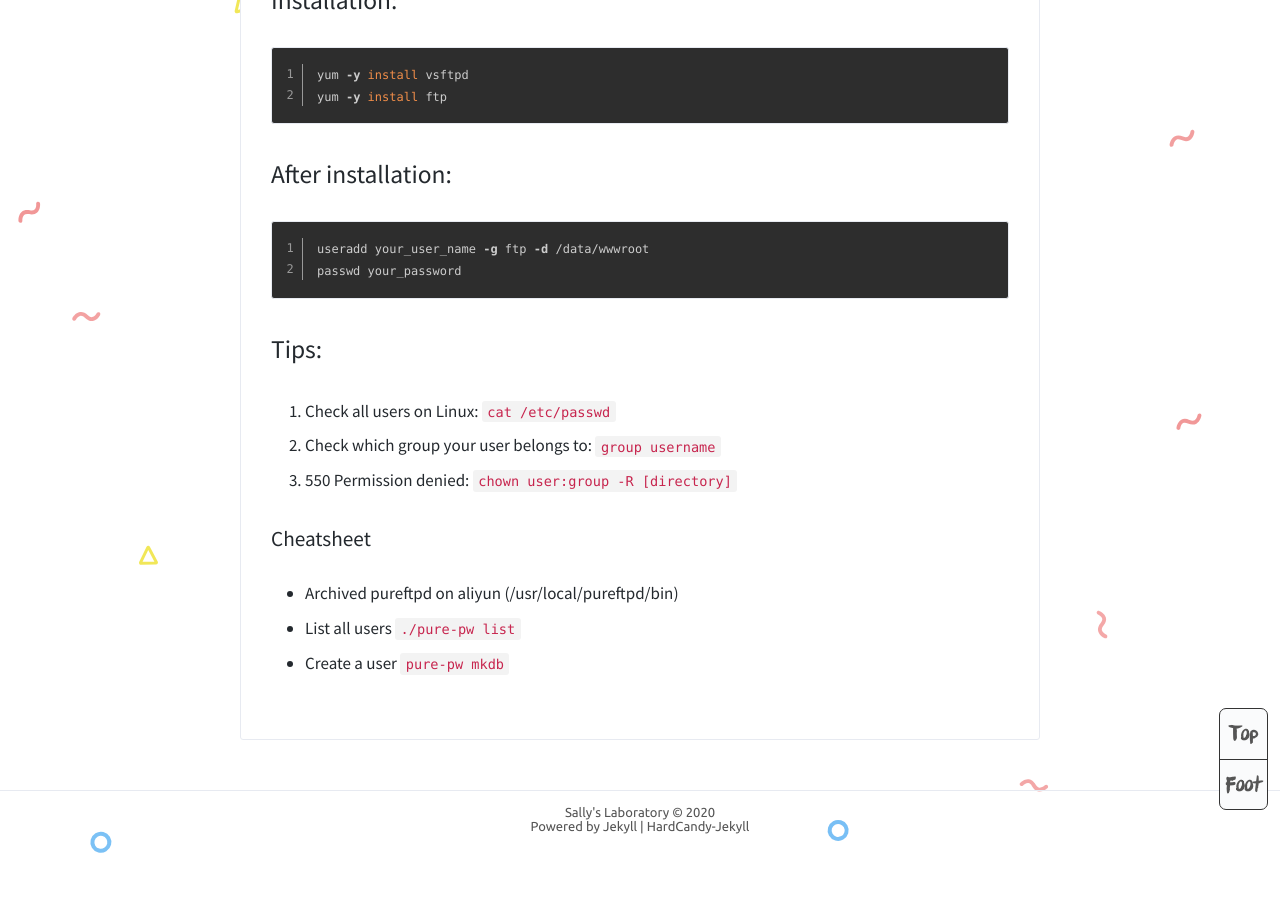
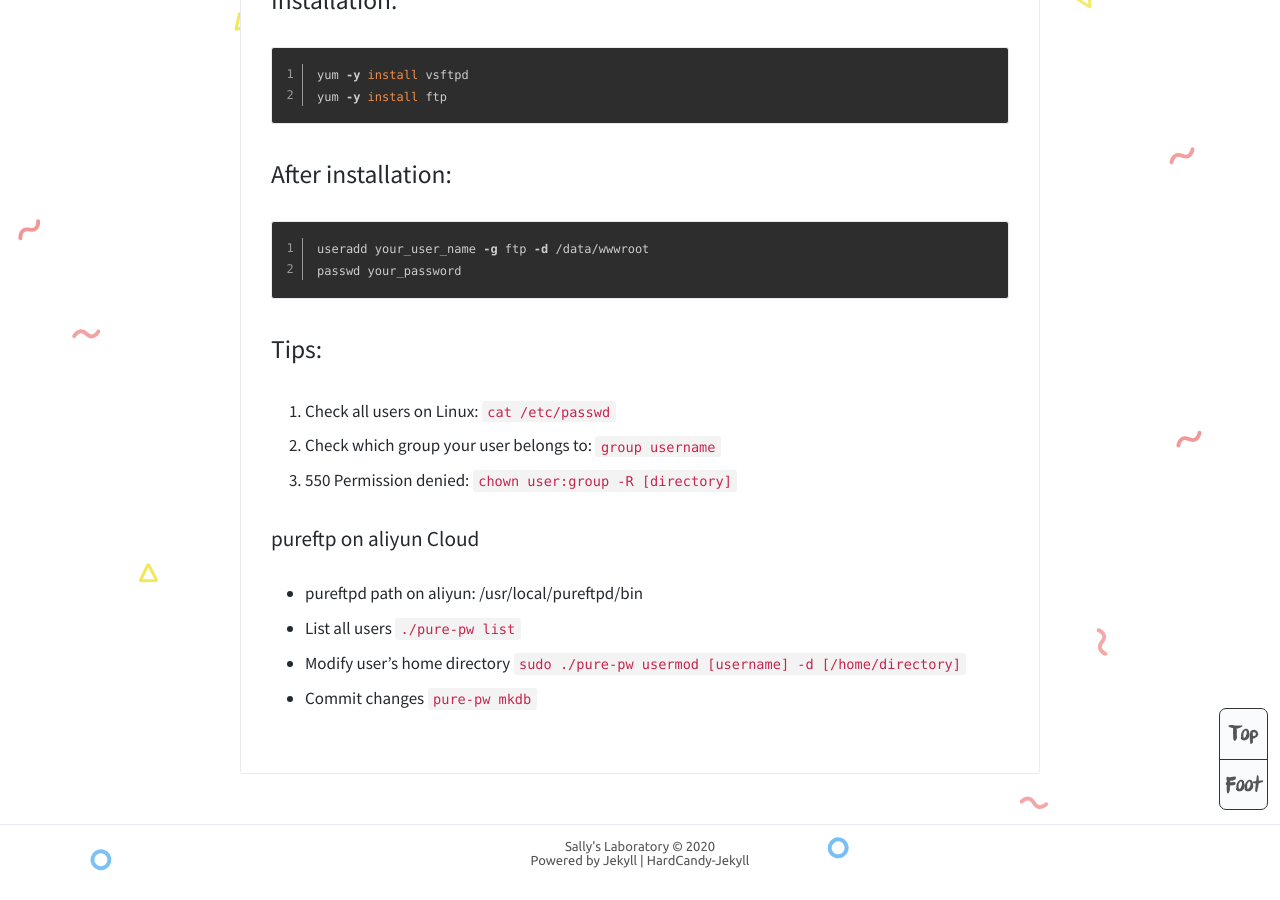
Before and after one commit to sally4388you/sally4388you.github.io, a Jekyll site: the page built from _posts/2018-06-04-qCloud-ftp.md, in a window 1280 px wide and 900 px high, scrolled down 742 px. Built offline with Jekyll 4.4.1, drawn with Linux system fonts in a browser that asks for light colours; before the commit the page ends 1608 px from its top, so only the background shows below that.

Commit message:
mistake changes

```diff
--- a/_posts/2018-06-04-qCloud-ftp.md
+++ b/_posts/2018-06-04-qCloud-ftp.md
@@ -30,7 +30,8 @@ passwd your_password
 2. Check which group your user belongs to: `group username`
 3. 550 Permission denied: `chown user:group -R [directory]`
 
-### Cheatsheet
-* Archived pureftpd on aliyun (/usr/local/pureftpd/bin)
+### pureftp on aliyun Cloud
+* pureftpd path on aliyun: /usr/local/pureftpd/bin
 * List all users `./pure-pw list`
-* Create a user `pure-pw mkdb`
+* Modify user's home directory `sudo ./pure-pw usermod [username] -d [/home/directory]`
+* Commit changes `pure-pw mkdb`
```
